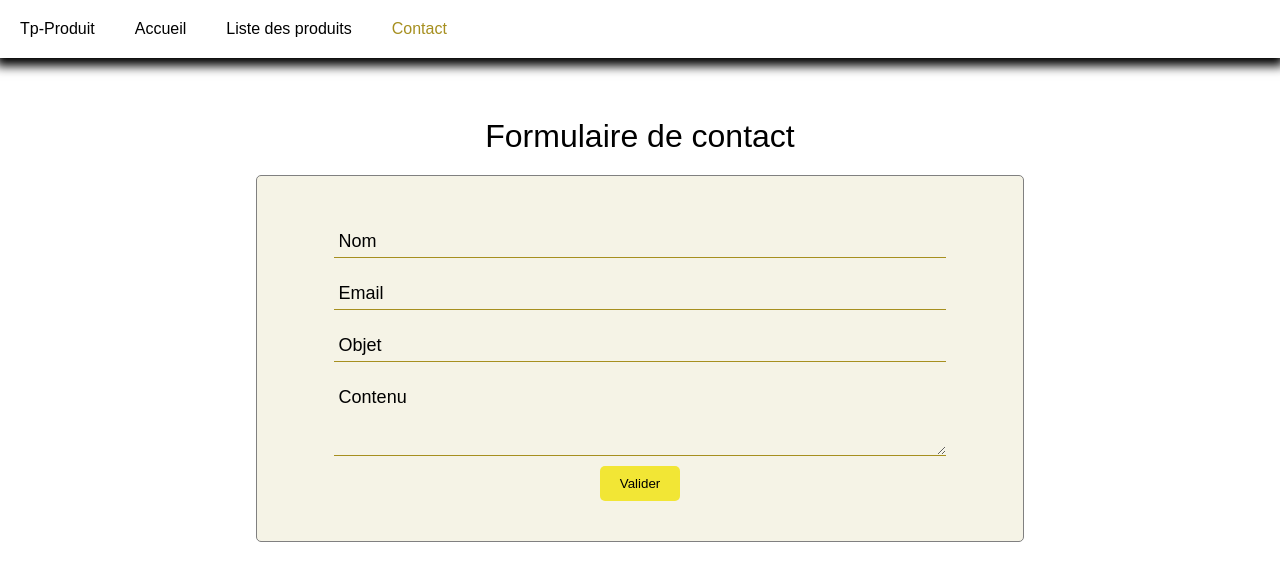
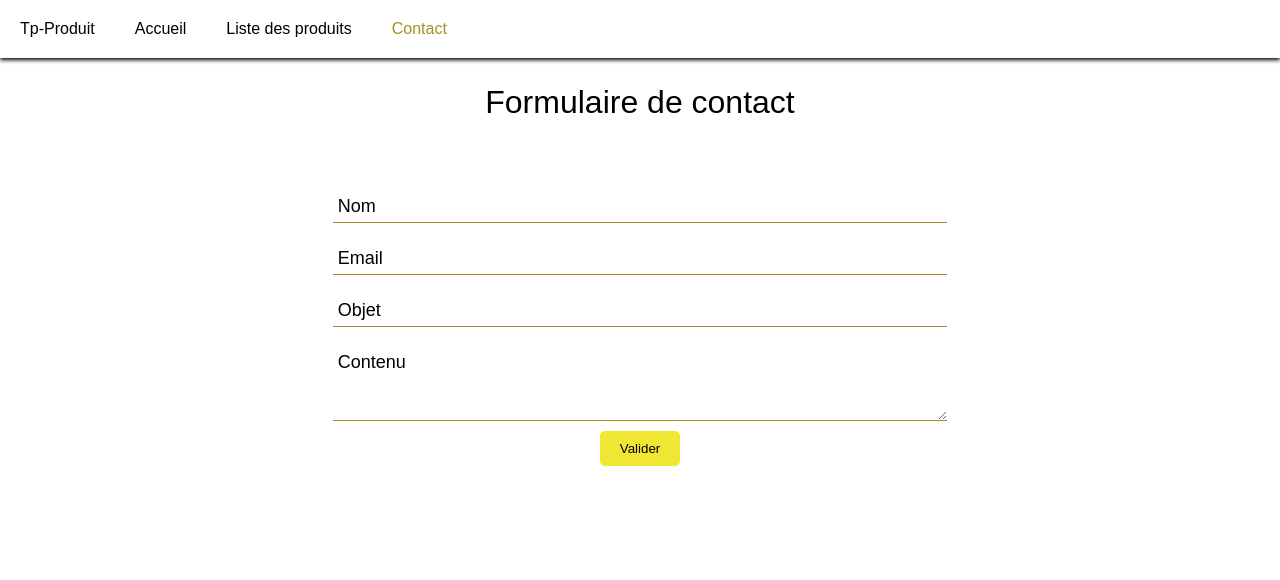
Before and after one commit to bezedache29/tp-produit, a Vue app: page /form in a window 1280 px wide. Shown: the top 580 px of the page. Built offline with nearby package versions, Linux system fonts and the light colour scheme.

Commit message:
fixed home css and navbar

```diff
--- a/src/components/HomeApp.vue
+++ b/src/components/HomeApp.vue
@@ -30,7 +30,7 @@ export default {
     position: absolute;
     top: 0;
     left: 0;
-    z-index: -2;
+    z-index: 0;
     overflow: hidden;
     height: 100vh;
     width: 100vw;
@@ -38,7 +38,7 @@ export default {
 
   .bg-image {
     position: absolute;
-    top: 7%;
+    top: 5%;
     z-index: -2;
     height: 100vh;
     width: 100vw;
--- a/src/components/UI/NavbarApp.vue
+++ b/src/components/UI/NavbarApp.vue
@@ -62,7 +62,12 @@ export default {
 <style lang="scss">
 .navbar {
   display: flex;
-  box-shadow: 0px 4px 10px 4px #000000;
+  box-shadow: 0px 2px 4px 0px #000000;
+  background-color: white;
+  position: fixed;
+  top: 0;
+  width: 100vw;
+  z-index: 1;
 
   &__logo {
     margin: 20px;
--- a/src/components/contact/ContactForm.vue
+++ b/src/components/contact/ContactForm.vue
@@ -76,6 +76,7 @@ export default {
     display: flex;
     flex-flow: column;
     align-items: center;
+  margin-top: 5%;
   }
 
   h1 {
@@ -86,8 +87,6 @@ export default {
     display: flex;
     flex-flow: column;
     align-items: center;
-    border: 1px solid grey;
-    background-color: #a6901f1c;
     width: 60%;
     padding: 40px 0;
     border-radius: 5px;
@@ -100,7 +99,6 @@ export default {
       margin: 10px 0;
       border: none;
       border-bottom: 1px solid #A68F1F;
-      background-color: transparent;
       font-family: sans-serif;
       font-size: 18px;
       color: black;
--- a/src/components/contact/MailBox.vue
+++ b/src/components/contact/MailBox.vue
@@ -4,7 +4,7 @@
     <ul>
       <li v-for="(mail, id) in mails" :key="id">
         <details @click="changeStatus({mail, id})" :class="mail.status == 1 ? 'seen' : ''">
-          <summary>{{mail.email}} à écrit {{mail.object}}</summary>
+          <summary>{{mail.email}} : {{mail.object}}</summary>
           <p>{{mail.name}} à écrit:</p>
           <p>{{mail.content}}</p>
           <button-primary color="danger" @click.prevent="del(id)">Supprimer</button-primary>
@@ -38,6 +38,10 @@ export default {
 
   .mailbox-placement {
     margin-top: 40px;
+    display: flex;
+    flex-flow: column;
+    align-items: center;
+  margin-top: 5%;
   }
 
   h1 {
@@ -55,7 +59,8 @@ export default {
   details {
     margin: 1rem auto;
     padding: 0 1rem;
-    width: 35em;
+    // width: 35em;
+      width: 80%;
     max-width: calc(100% - 2rem);
     position: relative;
     border: 1px solid #78909C;
@@ -134,6 +139,7 @@ export default {
   ul {
     margin: 0 0 1em;
     padding: 0 0 0 1em;
+    width: 60%;
   }
 
   li:not(:last-child) {
--- a/src/components/products/ProductCard.vue
+++ b/src/components/products/ProductCard.vue
@@ -130,6 +130,7 @@ export default {
 
   details {
     cursor: pointer;
+    min-height: 100px;
   }
   summary {
     font-weight: 600;
--- a/src/components/products/ProductsList.vue
+++ b/src/components/products/ProductsList.vue
@@ -277,6 +277,7 @@ export default {
 .products {
 
   margin: 0 10%;
+  margin-top: 5%;
 
   &__btn {
     display: flex;
```
